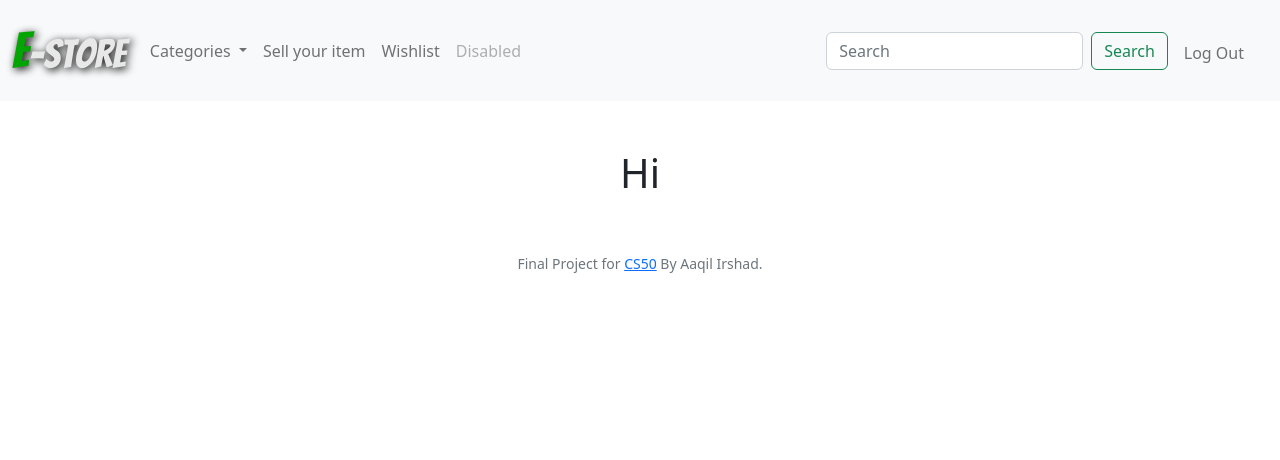
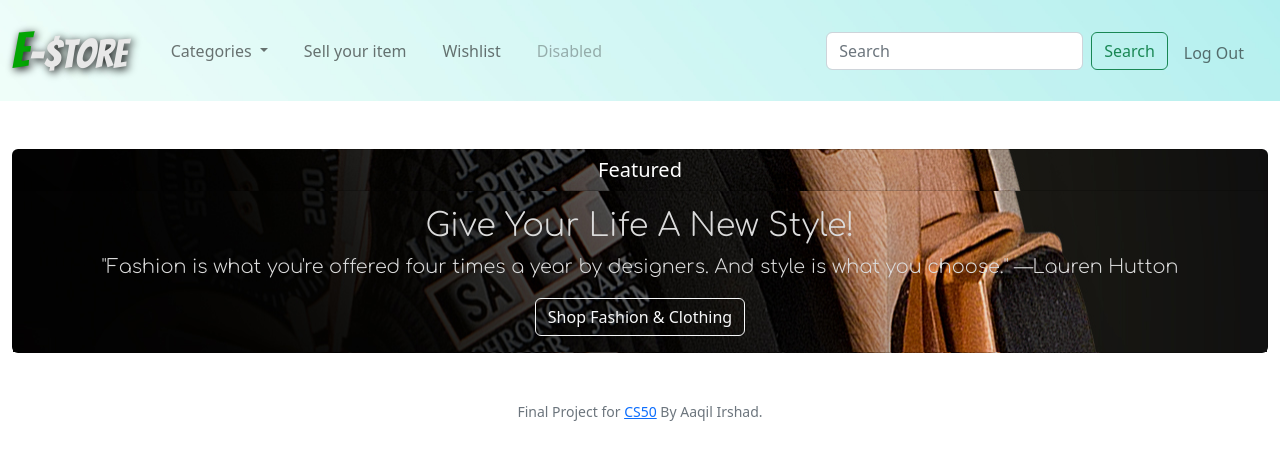
Before and after one commit to Aaqilirshad/project, a Flask app: page / in a window 1280 px wide. Shown: the top 460 px of the page. Run offline with Flask 2, Linux system fonts and the light colour scheme; a user stored in the database is signed in; some libraries are stand-ins or nearby versions.

Commit message:
customized homepage , created table products

```diff
--- a/static/styles.css
+++ b/static/styles.css
@@ -6,3 +6,13 @@
 .top-sp{
     margin-top: 35px;
 }
+#fashion-card{
+    background-image: url(watch.jpg);
+    background-position: right;
+}
+#nav-bar{
+    background-image: url(header.jpg);
+    background-position: left;
+    background-repeat: no-repeat;
+    background-size: cover;
+}
--- a/templates/index.html
+++ b/templates/index.html
@@ -5,5 +5,13 @@ Home
 {% endblock %}
 
 {% block main %}
-    <h1>Hi</h1>
+<div class="card" id="fashion-card">
+    <h5 class="card-header" style="color: white;">Featured</h5>
+    <div class="card-body" id="fashion-card">
+      <h5 class="card-title" style="color: white; font-family: 'Comfortaa', cursive; font-size:xx-large; color:rgb(219, 219, 219)">Give Your Life A New Style!</h5>
+      <p class="card-text" style="color: white; font-family: 'Comfortaa', cursive; font-size:larger; color: rgb(219, 219, 219)">"Fashion is what you're offered four times a year by designers. And style is what you choose."
+        —Lauren Hutton</p>
+      <a href="#" class="btn btn-outline-light">Shop Fashion & Clothing</a>
+    </div>
+  </div>
 {% endblock %}
--- a/templates/layout.html
+++ b/templates/layout.html
@@ -13,7 +13,7 @@
         <!--Google fonts-->
         <link rel="preconnect" href="https://fonts.googleapis.com">
         <link rel="preconnect" href="https://fonts.gstatic.com" crossorigin>
-        <link href="https://fonts.googleapis.com/css2?family=Acme&family=Bangers&display=swap" rel="stylesheet">
+        <link href="https://fonts.googleapis.com/css2?family=Acme&family=Bangers&family=Comfortaa:wght@300&display=swap" rel="stylesheet">
 
     </head>
 
@@ -22,16 +22,16 @@
        <script src="https://cdn.jsdelivr.net/npm/bootstrap@5.2.0-beta1/dist/js/bootstrap.bundle.min.js" integrity="sha384-pprn3073KE6tl6bjs2QrFaJGz5/SUsLqktiwsUTF55Jfv3qYSDhgCecCxMW52nD2" crossorigin="anonymous"></script>
        <!--script file included-->
 
-       <nav class="navbar navbar-expand-lg bg-light">
+       <nav class="navbar navbar-expand-lg bg-light" id="nav-bar">
         <div class="container-fluid">
-          <a class="navbar-brand" href="/"><span style="font-family: 'Bangers', cursive; font-size:50px; color:rgb(3, 165, 3); text-shadow: 2px 2px 8px #000000">E</span><span style="font-family: 'Bangers', cursive; font-size:40px; color:rgb(232, 232, 232); text-shadow: 2px 2px 8px #000000">-Store</span> </a>
+          <a class="navbar-brand" href="/"><span style="font-family: 'Bangers', cursive; font-size:50px; color:rgb(3, 165, 3); text-shadow: 2px 2px 8px #000000">E</span><span style="font-family: 'Bangers', cursive; font-size:40px; color:rgb(232, 232, 232); text-shadow: 2px 2px 8px #000000">-$tore</span> </a>
           <button class="navbar-toggler" type="button" data-bs-toggle="collapse" data-bs-target="#navbarSupportedContent" aria-controls="navbarSupportedContent" aria-expanded="false" aria-label="Toggle navigation">
             <span class="navbar-toggler-icon"></span>
           </button>
           <div class="collapse navbar-collapse" id="navbarSupportedContent">
             {% if session["user_id"] %}
             <ul class="navbar-nav me-auto mb-2 mb-lg-0">
-              <li class="nav-item dropdown">
+              <li class="nav-item dropdown" style="margin-left: 20px;" >
                 <a class="nav-link dropdown-toggle" href="#" id="navbarDropdown" role="button" data-bs-toggle="dropdown" aria-expanded="false">
                   Categories
                 </a>
@@ -42,14 +42,14 @@
                   <li><a class="dropdown-item" href="#">Something else here</a></li>
                 </ul>
               </li>
-              <li class="nav-item">
+              <li class="nav-item" style="margin-left: 20px;">
                 <a class="nav-link" aria-current="page" href="/sell"> Sell your item </a>
               </li>
-              <li class="nav-item">
+              <li class="nav-item" style="margin-left: 20px;">
                 <a class="nav-link" href="/wishlist"> Wishlist </a>
               </li>
 
-              <li class="nav-item">
+              <li class="nav-item" style="margin-left: 20px;">
                 <a class="nav-link disabled"> Disabled </a>
               </li>
             </ul>
```
Also changed, not shown: shopper.db, static/header.jpg (added), static/watch.jpg (added), 2 other files.
